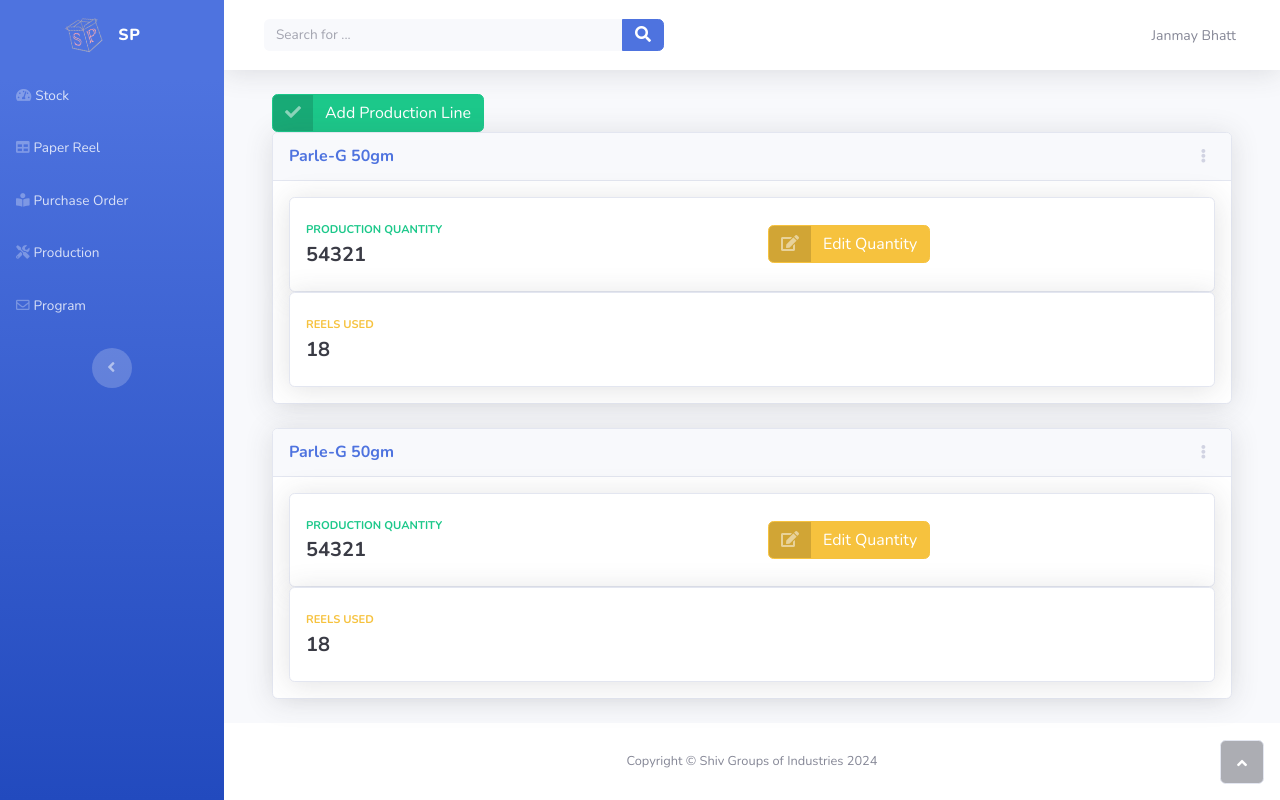
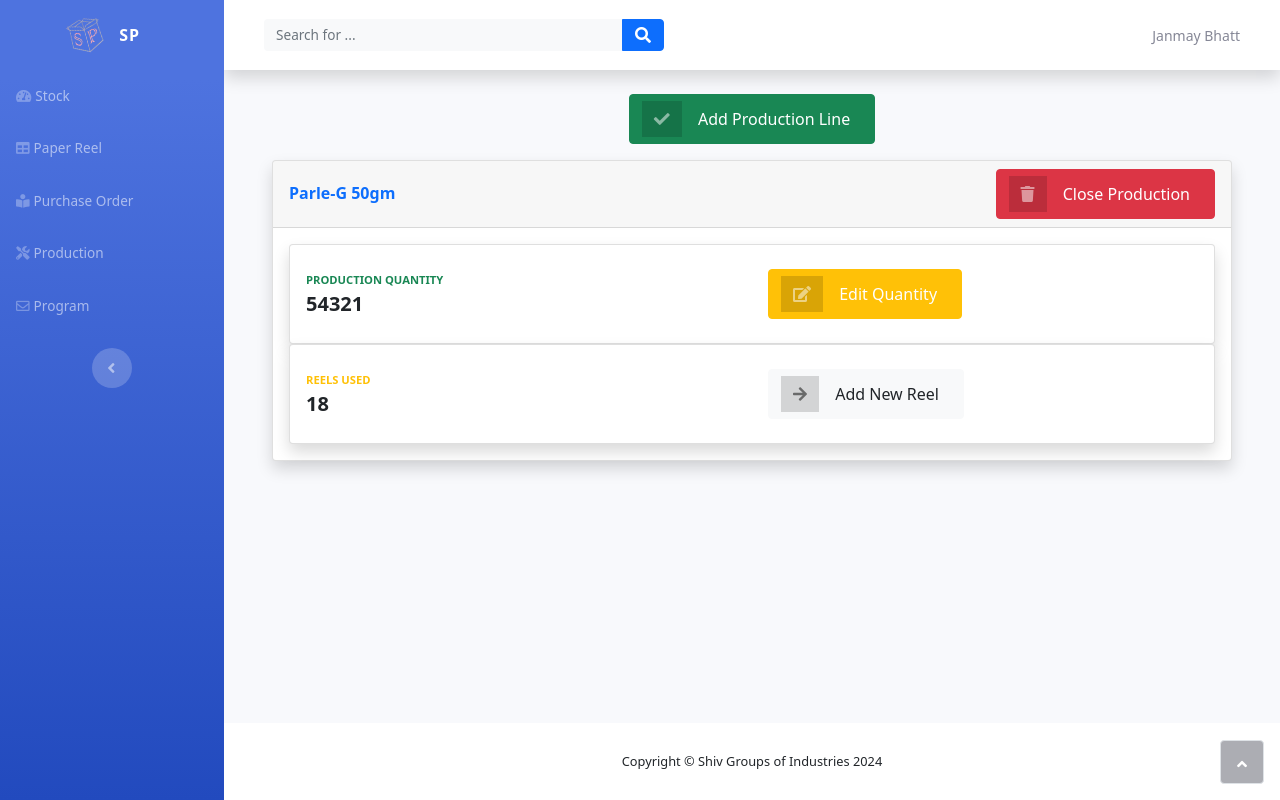
Before and after one commit to JANMAY007/SGIWebsite, a Django app: page /production/ in a window 1280 px wide. Run offline with Django 5.2, Linux system fonts and the light colour scheme; some libraries are stand-ins or nearby versions.

Commit message:
Added Production Views

```diff
--- a/Corrugation/urls.py
+++ b/Corrugation/urls.py
@@ -2,7 +2,8 @@
 from .views import (index, paper_reels, update_reel, delete_reel,
                     add_purchase_order_detail, add_product, add_dispatch,
                     purchase_order, add_purchase_order_detailed,
-                    delete_purchase_order, daily_program, production)
+                    delete_purchase_order, daily_program, production,
+                    update_production_quantity, add_reel_to_production)
 
 app_name = 'Corrugation'
 
@@ -19,4 +20,6 @@
     path('delete-purchase-order/<int:pk>/', delete_purchase_order, name='delete_purchase_order'),
     path('daily-program/', daily_program, name='daily_program'),
     path('production/', production, name='production'),
+    path('update-production-quantity/<int:pk>/', update_production_quantity, name='update_production_quantity'),
+    path('add-reel-to-production/<int:pk>/', add_reel_to_production, name='add_reel_to_production'),
 ]
--- a/Corrugation/views.py
+++ b/Corrugation/views.py
@@ -3,7 +3,9 @@
 from django.db.models import Count
 from django.db.models.functions import ExtractMonth
 from django.shortcuts import render, redirect, get_object_or_404
-from .models import PaperReels, Product, Partition, PurchaseOrder, Dispatch, Program
+from django.utils.dateparse import parse_date
+from .models import (PaperReels, Product, Partition, PurchaseOrder, Dispatch,
+                     Program, Production, ProductionReels)
 
 
 def index(request):
@@ -299,4 +301,76 @@
 
 
 def production(request):
-    return render(request, 'production.html')
+    if request.method == 'POST':
+        # Extract data from POST request
+        data = request.POST
+        product_name = data.get('product_name')
+        reel_numbers = data.getlist('reel_numbers')  # getlist to handle multiple reels
+        production_quantity = data.get('production_quantity')
+        production_date_str = data.get('production_date')
+        # Convert production_date from string to datetime
+        production_date = parse_date(production_date_str)
+        # Create a new Production instance
+        product_instance = Product.objects.get(product_name=product_name)
+        production_object = Production.objects.create(
+            product=product_instance,
+            production_quantity=production_quantity,
+            production_date=production_date,
+        )
+        # Create new ProductionReels instances for each reel number
+        for reel_number in reel_numbers:
+            reel_instance = PaperReels.objects.get(reel_number=reel_number)
+            ProductionReels.objects.create(
+                production=production_object,
+                reel=reel_instance,
+            )
+        return redirect('Corrugation:production')
+    context = {
+        'products': Product.objects.all().values('product_name'),
+        'reels': PaperReels.objects.all().values('reel_number'),
+    }
+    return render(request, 'production.html', context)
+
+
+def update_production_quantity(request, pk):
+    production_object = get_object_or_404(Production, pk=pk)
+    if request.method == 'POST':
+        production_object.production_quantity = request.POST.get('production_quantity')
+        production_object.save()
+        return redirect('Corrugation:production')
+    return redirect('Corrugation:production')
+
+
+def add_reel_to_production(request, pk):
+    if request.method == 'POST':
+        # Get the production instance by ID
+        production_object = get_object_or_404(Production, pk=pk)
+        # Get the reel number from the POST request
+        reel_number = request.POST.get('reel_number')
+        try:
+            # Get the reel instance
+            reel = PaperReels.objects.get(reel_number=reel_number)
+            # Create a new ProductionReels instance
+            ProductionReels.objects.create(
+                production=production_object,
+                reel=reel
+            )
+            return redirect('Corrugation:production')
+        except PaperReels.DoesNotExist:
+            return redirect('Corrugation:production')
+    return redirect('Corrugation:production')
+
+
+def delete_production(request, production_id):
+    if request.method == 'POST':
+        production_object = get_object_or_404(Production, id=production_id)
+        # Retrieve all ProductionReels associated with the production
+        production_reels = ProductionReels.objects.filter(production=production_object)
+        # Delete each associated reel from PaperReels
+        for production_reel in production_reels:
+            reel = production_reel.reel
+            reel.delete()
+        # Delete the production instance
+        production_object.delete()
+        return redirect('Corrugation:production')
+    return redirect('Corrugation:production')
--- a/templates/base.html
+++ b/templates/base.html
@@ -12,6 +12,7 @@
     <link rel="icon" type="image/png" sizes="500x500" href="{% static 'img/logo.png' %}"
           media="(prefers-color-scheme: dark)">
     <link rel="stylesheet" href="{% static 'bootstrap/css/bootstrap.min.css' %}">
+    <script href="{% static 'bootstrap/js/bootstrap.min.js' %}"></script>
     <link rel="manifest" href="{% static 'manifest.json' %}" crossorigin="use-credentials">
     <link rel="stylesheet"
           href="https://fonts.googleapis.com/css?family=Nunito:200,200i,300,300i,400,400i,600,600i,700,700i,800,800i,900,900i&amp;display=swap">
@@ -27,6 +28,11 @@
                 });
         }
     </script>
+
+    <!-- Bootstrap CSS -->
+    <link href="https://stackpath.bootstrapcdn.com/bootstrap/5.1.3/css/bootstrap.min.css" rel="stylesheet">
+    <!-- FontAwesome CSS -->
+    <link href="https://cdnjs.cloudflare.com/ajax/libs/font-awesome/5.15.4/css/all.min.css" rel="stylesheet">
 </head>
 
 <body id="page-top">
@@ -50,7 +56,8 @@
                         class="fas fa-table"></i><span>Paper Reel</span></a></li>
                 <li class="nav-item"><a class="nav-link" href="{% url 'Corrugation:purchase_order' %}"><i
                         class="fas fa-book-reader"></i><span>Purchase Order</span></a></li>
-                <li class="nav-item"><a class="nav-link" href="{% url 'Corrugation:production' %}"><i class="fas fa-tools"></i><span>Production</span></a>
+                <li class="nav-item"><a class="nav-link" href="{% url 'Corrugation:production' %}"><i
+                        class="fas fa-tools"></i><span>Production</span></a>
                 </li>
                 <li class="nav-item"><a class="nav-link" href="{% url 'Corrugation:daily_program' %}"><i
                         class="far fa-envelope"></i><span>Program</span></a>
@@ -107,6 +114,10 @@
 </div>
 <script src="https://cdn.jsdelivr.net/npm/bootstrap@5.3.0/dist/js/bootstrap.bundle.min.js"></script>
 <script src="https://cdn.jsdelivr.net/npm/bootstrap@5.3.2/dist/js/bootstrap.bundle.min.js"></script>
+<!-- jQuery -->
+<script src="https://code.jquery.com/jquery-3.6.0.min.js"></script>
+<!-- Bootstrap JS -->
+<script src="https://stackpath.bootstrapcdn.com/bootstrap/5.1.3/js/bootstrap.bundle.min.js"></script>
 <script src="{% static 'js/theme.js' %}"></script>
 </body>
 
--- a/templates/production.html
+++ b/templates/production.html
@@ -5,37 +5,68 @@
 
 {% block content %}
     <div class="container-fluid">
+        <div class="d-flex justify-content-center align-items-center my-3">
             <!-- Start: Split Button Success -->
-        <a class="btn btn-success btn-icon-split" role="button">
+            <a class="btn btn-success btn-icon-split" role="button" data-bs-toggle="modal"
+               data-bs-target="#addProductionLineModal">
             <span class="text-white-50 icon">
                 <i class="fas fa-check"></i>
             </span>
                 <span class="text-white text">Add Production Line</span>
             </a>
             <!-- End: Split Button Success -->
+        </div>
+        <!-- Modal Structure -->
+        <div class="modal fade" id="addProductionLineModal" tabindex="-1" aria-labelledby="addProductionLineModalLabel"
+             aria-hidden="true">
+            <div class="modal-dialog">
+                <div class="modal-content">
+                    <div class="modal-header">
+                        <h5 class="modal-title" id="addProductionLineModalLabel">Add New Production Line</h5>
+                        <button type="button" class="btn-close" data-bs-dismiss="modal" aria-label="Close"></button>
+                    </div>
+                    <div class="modal-body">
+                        <form>
+                            <div class="mb-3">
+                                <label for="productSelect" class="form-label">Product</label>
+                                <select class="form-select" id="productSelect">
+                                    <option selected>Select a product</option>
+                                    <!-- Add your product options here -->
+                                </select>
+                            </div>
+                            <div class="mb-3">
+                                <label for="reelSelect" class="form-label">Reel</label>
+                                <select class="form-select" id="reelSelect">
+                                    <option selected>Select a reel</option>
+                                    <!-- Add your reel options here -->
+                                </select>
+                            </div>
+                            <div class="mb-3">
+                                <label for="productionQuantity" class="form-label">Production Quantity</label>
+                                <input type="number" class="form-control" id="productionQuantity"
+                                       placeholder="Enter production quantity">
+                            </div>
+                        </form>
+                    </div>
+                    <div class="modal-footer">
+                        <button type="button" class="btn btn-secondary" data-bs-dismiss="modal">Close</button>
+                        <button type="button" class="btn btn-primary">Save changes</button>
+                    </div>
+                </div>
+            </div>
+        </div>
+
         <!-- Start: Dropdown Card -->
         <div class="card shadow mb-4">
             <div class="card-header d-flex justify-content-between align-items-center">
                 <h6 class="text-primary fw-bold m-0">Parle-G 50gm</h6>
-                <div class="dropdown no-arrow">
-                    <button class="btn btn-link btn-sm dropdown-toggle" aria-expanded="false"
-                            data-bs-toggle="dropdown" type="button">
-                        <i class="fas fa-ellipsis-v text-gray-400"></i>
-                    </button>
-                    <div class="dropdown-menu dropdown-menu-end shadow animated--fade-in">
-                        <a class="dropdown-item" href="#">View Program</a>
-                        <a class="dropdown-item" href="#">View Product</a>
-                        <div class="dropdown-divider"></div>
-                        <a class="dropdown-item" href="#">&nbsp;
+                <!-- Start: Split Button Danger -->
                 <a class="btn btn-danger btn-icon-split" role="button">
                                 <span class="text-white-50 icon">
                                     <i class="fas fa-trash"></i>
                                 </span>
-                                <span class="text-white text">Finish</span>
+                    <span class="text-white text">Close Production</span>
                 </a>
-                        </a>
-                    </div>
-                </div>
             </div>
             <div class="card-body">
                 <!-- Start: Card Success -->
@@ -49,82 +80,43 @@
                                 <div class="text-dark fw-bold h5 mb-0"><span>54321</span></div>
                             </div>
                             <div class="col">
-                                <!-- Start: Split Button Warning --><a class="btn btn-warning btn-icon-split"
-                                                                       role="button"><span
-                                    class="text-white-50 icon"><i class="fas fa-edit"></i></span><span
-                                    class="text-white text">Edit Quantity</span></a>
+                                <!-- Start: Split Button Warning -->
+                                <a class="btn btn-warning btn-icon-split" role="button">
+                                    <span class="text-white-50 icon"><i class="fas fa-edit"></i></span>
+                                    <span class="text-white text">Edit Quantity</span>
+                                </a>
                                 <!-- End: Split Button Warning -->
                             </div>
                         </div>
                     </div>
-                </div><!-- End: Card Success -->
+                </div>
+                <!-- End: Card Success -->
                 <!-- Start: Card Warning -->
                 <div class="card shadow border-start-warning py-2">
                     <div class="card-body">
                         <div class="row align-items-center no-gutters">
                             <div class="col me-2">
                                 <div class="text-uppercase text-warning fw-bold text-xs mb-1">
-                                    <span>Reels Used</span></div>
+                                    <span>Reels Used</span>
+                                </div>
                                 <div class="text-dark fw-bold h5 mb-0"><span>18</span></div>
+                            </div>
+                            <div class="col">
+                                <!-- Start: Split Button Light -->
+                                <a class="btn btn-light btn-icon-split" role="button">
+                                                <span class="text-black-50 icon">
+                                                    <i class="fas fa-arrow-right"></i>
+                                                </span>
+                                    <span class="text-dark text">Add New Reel</span>
+                                </a>
+                                <!-- End: Split Button Light -->
                             </div>
                         </div>
                     </div>
-                </div><!-- End: Card Warning -->
                 </div>
-        </div><!-- End: Dropdown Card -->
-        <!-- Start: Dropdown Card -->
-        <div class="card shadow mb-4">
-            <div class="card-header d-flex justify-content-between align-items-center">
-                <h6 class="text-primary fw-bold m-0">Parle-G 50gm</h6>
-                <div class="dropdown no-arrow">
-                    <button class="btn btn-link btn-sm dropdown-toggle" aria-expanded="false"
-                            data-bs-toggle="dropdown" type="button"><i
-                            class="fas fa-ellipsis-v text-gray-400"></i></button>
-                    <div class="dropdown-menu dropdown-menu-end shadow animated--fade-in"><a
-                            class="dropdown-item" href="#">View Program</a><a class="dropdown-item" href="#">View
-                        Product</a>
-                        <div class="dropdown-divider"></div>
-                        <a class="dropdown-item" href="#">&nbsp;<a class="btn btn-danger btn-icon-split"
-                                                                   role="button"><span
-                                class="text-white-50 icon"><i class="fas fa-trash"></i></span><span
-                                class="text-white text">Finish</span></a></a>
+                <!-- End: Card Warning -->
             </div>
         </div>
-            </div>
-            <div class="card-body">
-                <!-- Start: Card Success -->
-                <div class="card shadow border-start-success py-2">
-                    <div class="card-body">
-                        <div class="row align-items-center no-gutters">
-                            <div class="col me-2">
-                                <div class="text-uppercase text-success fw-bold text-xs mb-1">
-                                    <span>Production Quantity</span>
-                                </div>
-                                <div class="text-dark fw-bold h5 mb-0"><span>54321</span></div>
-                            </div>
-                            <div class="col">
-                                <!-- Start: Split Button Warning --><a class="btn btn-warning btn-icon-split"
-                                                                       role="button"><span
-                                    class="text-white-50 icon"><i class="fas fa-edit"></i></span><span
-                                    class="text-white text">Edit Quantity</span></a>
-                                <!-- End: Split Button Warning -->
-                            </div>
-                        </div>
-                    </div>
-                </div><!-- End: Card Success -->
-                <!-- Start: Card Warning -->
-                <div class="card shadow border-start-warning py-2">
-                    <div class="card-body">
-                        <div class="row align-items-center no-gutters">
-                            <div class="col me-2">
-                                <div class="text-uppercase text-warning fw-bold text-xs mb-1">
-                                    <span>Reels Used</span></div>
-                                <div class="text-dark fw-bold h5 mb-0"><span>18</span></div>
-                            </div>
-                        </div>
-                    </div>
-                </div><!-- End: Card Warning -->
-            </div>
-        </div><!-- End: Dropdown Card -->
+        <!-- End: Dropdown Card -->
     </div>
 {% endblock %}
```
Also changed, not shown: Corrugation/admin.py (+15 -1 lines), Corrugation/models.py (+25 -0 lines). Lines whose indentation alone changed are shown as unchanged.
